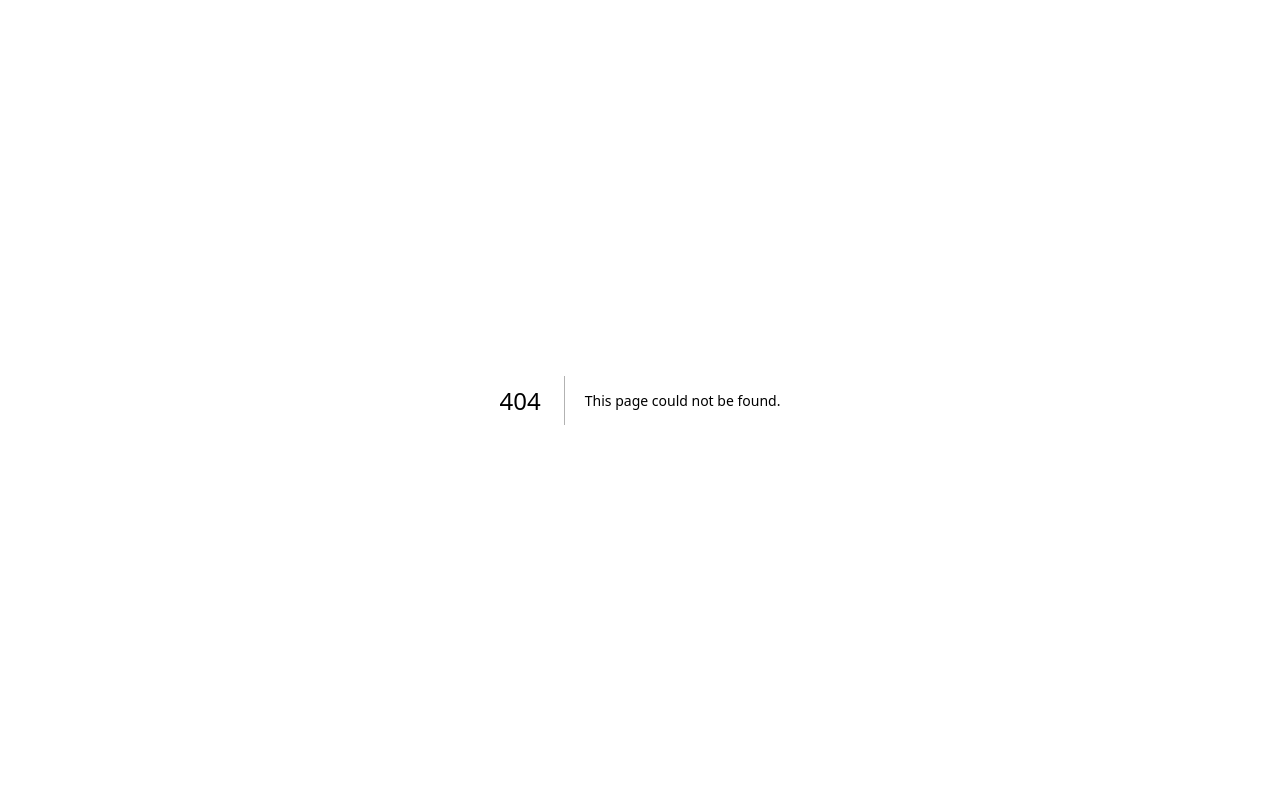
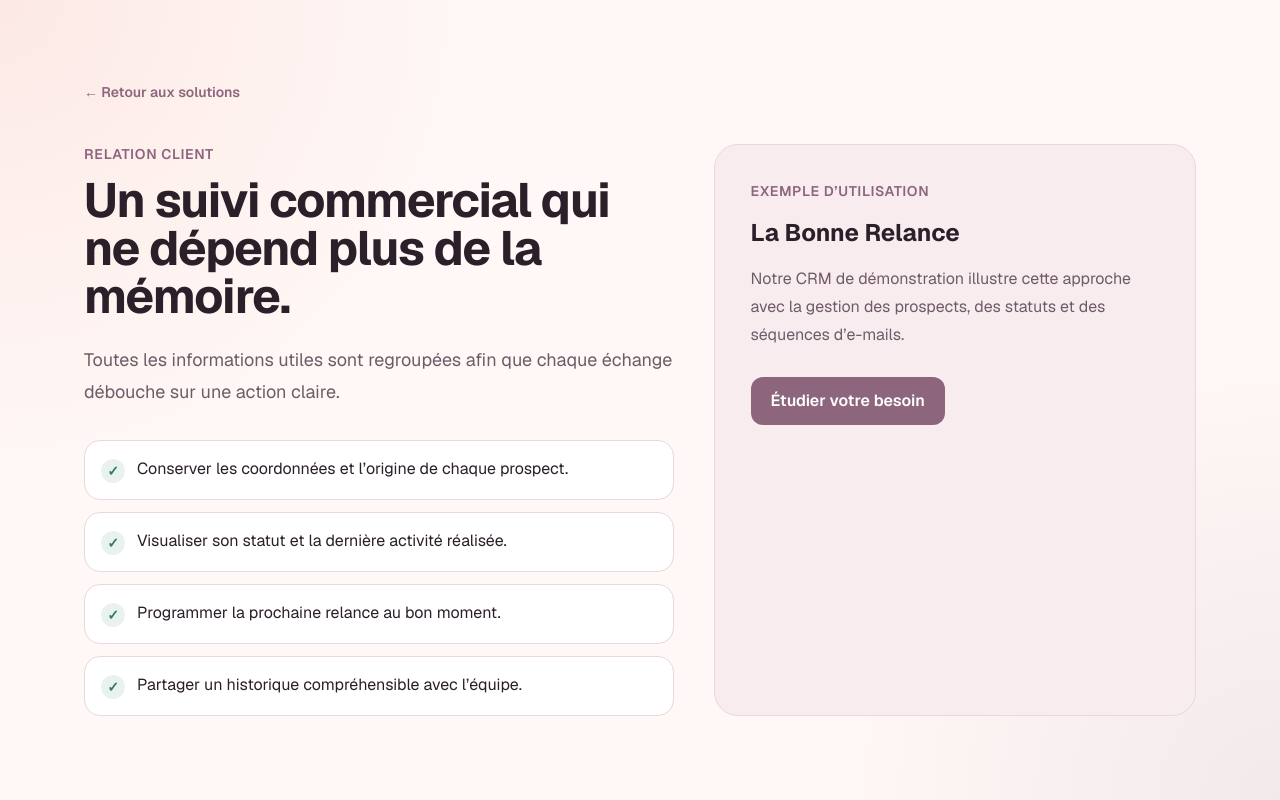
Before and after one commit to sebastien-duhaillier/la-bonne-branche, a Next.js app: page /solutions/relation-client in a window 1280 px wide. Before the commit this address had no page. Built offline with nearby package versions, Linux system fonts and the light colour scheme.

Commit message:
feat: ajouter app/solutions/relation-client/page.tsx

```diff
--- /dev/null
+++ b/app/solutions/relation-client/page.tsx
@@ -0,0 +1,25 @@
+import type { Metadata } from "next";
+import SolutionDetail from "@/components/solution-detail";
+
+export const metadata: Metadata = {
+  title: "Relation client",
+  description: "Une organisation simple pour mieux suivre les prospects.",
+};
+
+export default function RelationClientPage() {
+  return (
+    <SolutionDetail
+      eyebrow="Relation client"
+      title="Un suivi commercial qui ne dépend plus de la mémoire."
+      introduction="Toutes les informations utiles sont regroupées afin que chaque échange débouche sur une action claire."
+      benefits={[
+        "Conserver les coordonnées et l’origine de chaque prospect.",
+        "Visualiser son statut et la dernière activité réalisée.",
+        "Programmer la prochaine relance au bon moment.",
+        "Partager un historique compréhensible avec l’équipe.",
+      ]}
+      exampleTitle="La Bonne Relance"
+      exampleDescription="Notre CRM de démonstration illustre cette approche avec la gestion des prospects, des statuts et des séquences d’e-mails."
+    />
+  );
+}
```
